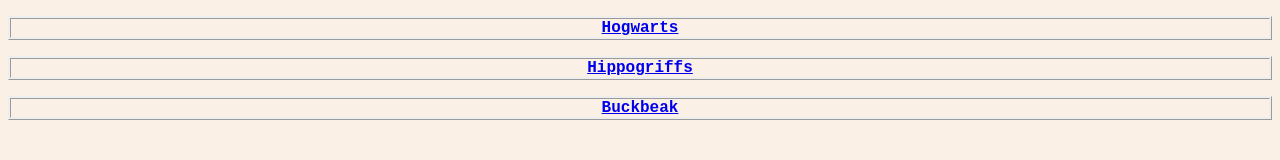
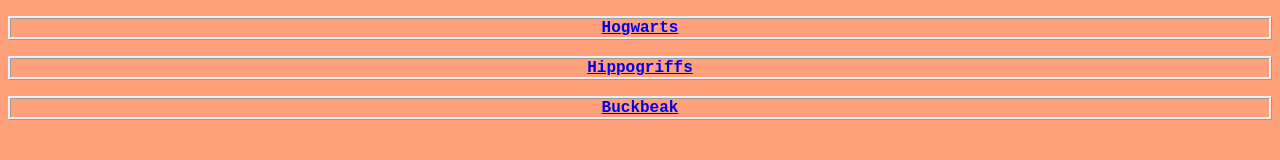
Before and after one commit to jdmar3-comp426/a01-megansyd, a website: page index.html in a window 1280 px wide. Drawn offline with Linux system fonts and the light colour scheme.

Commit message:
im confused

```diff
--- a/styles.css
+++ b/styles.css
@@ -67,3 +67,7 @@
 .homepage {
     border-style: dashed;
 }
+
+#indexbody {
+    background-color: lightsalmon;
+}
```
